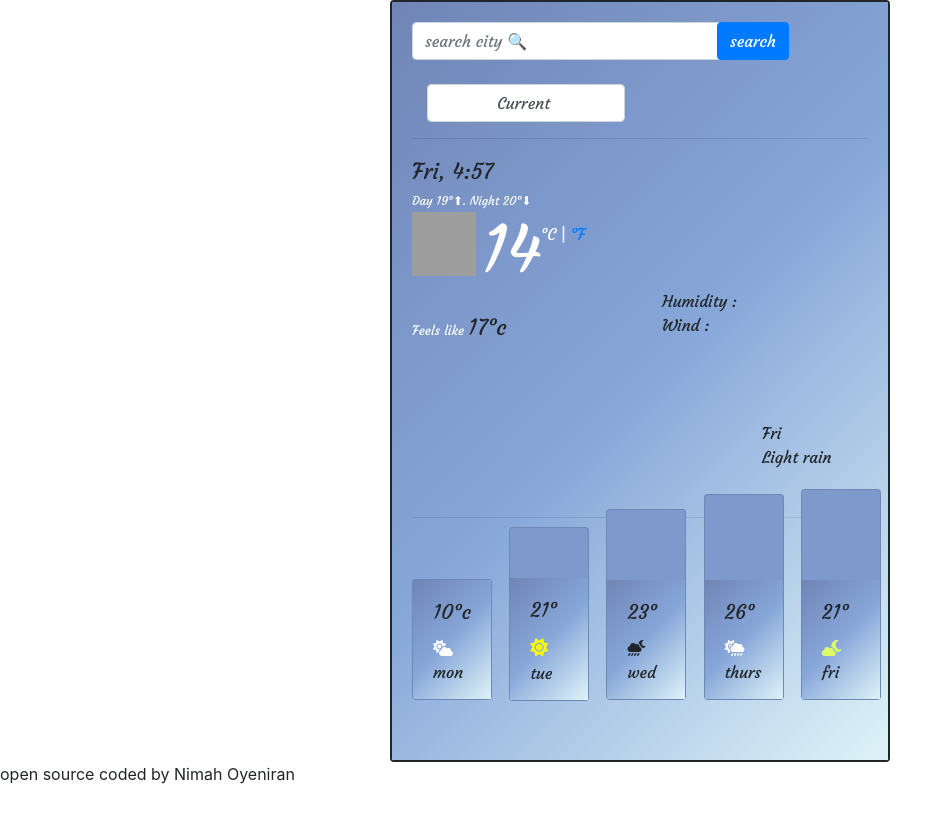
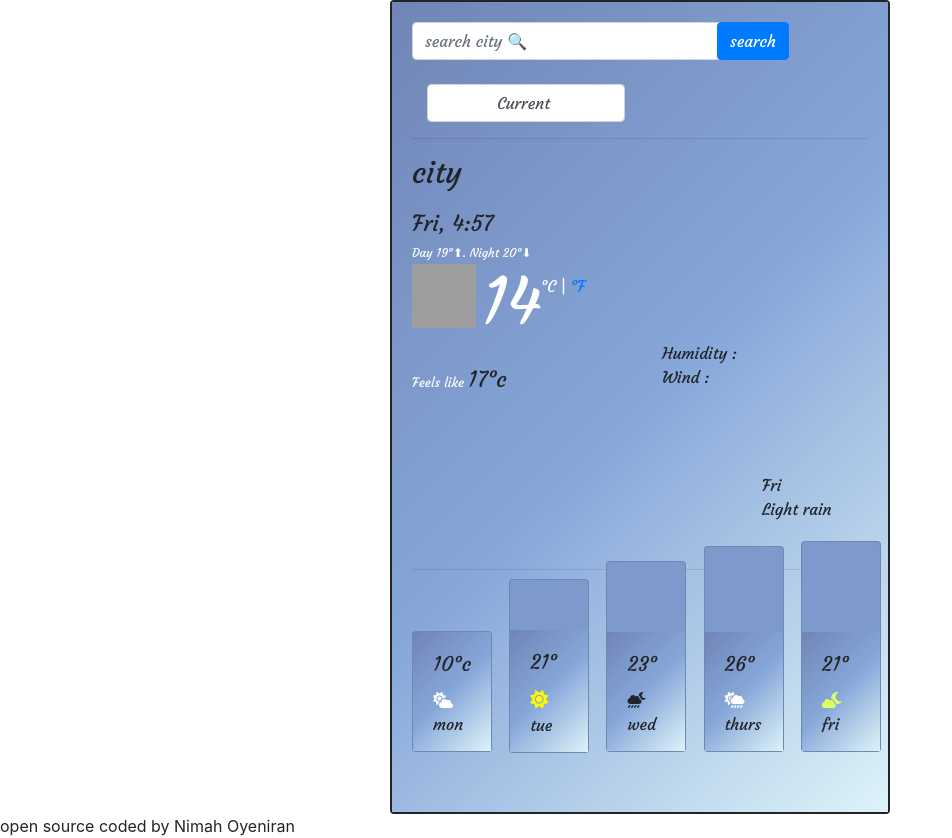
Before and after one commit to doctordamie4/weather-shecodes-git, a plain HTML site: page index.html in a window 1280 px wide. Shown: the whole page, without its empty margins (0-952 px from the left). Before the commit the page ends 800 px from the top, so only its background shows below. Drawn offline with nearby package versions, Linux system fonts and the light colour scheme; grey boxes are pictures that could not be loaded.

Commit message:
added city and name of city in js

```diff
--- a/index.html
+++ b/index.html
@@ -61,7 +61,7 @@
 
           <hr />
           <h1 class="city">
-            <span id="place-city"> </span>
+            <span id="place-city"> city </span>
           </h1>
           <h2 class="current">
             <span id= "today-date" June 27, 10:42pm></span>
--- a/src/index.js
+++ b/src/index.js
@@ -28,7 +28,7 @@ function handleSubmit(event) {
 
 }
 
-search ("Sydney");
+search("Sydney");
 
 let form = document.querySelector("#search-form");
 form.addEventListener("submit",handleSubmit);
```
